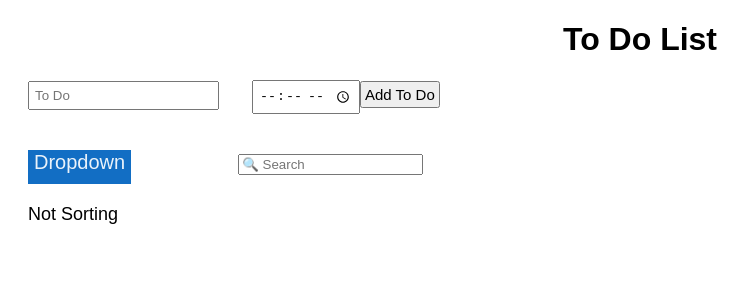
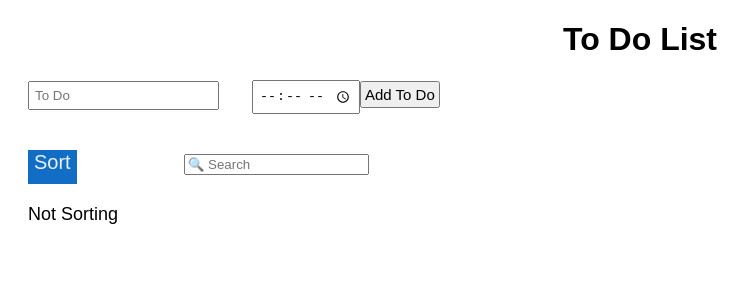
Before and after one commit to housemax77/todo-app-react, a React (Create React App) app: page / in a window 1280 px wide. Shown: the top 300 px of the page, without its empty margins (0-752 px from the left). Built offline with nearby package versions, Linux system fonts and the light colour scheme.

Commit message:
added saving on local storage

```diff
--- a/src/App.js
+++ b/src/App.js
@@ -5,13 +5,26 @@ import { CreateToDo } from "./CreateToDo";
 import { ToolBar } from "./ToolBar";
 
 export function App() {
+  function setNewStateAndLocalStorage(newToDos) {
+    const stringifiedToDoList = JSON.stringify(newToDos);
+    debugger;
+    localStorage.setItem("toDoList", stringifiedToDoList);
+    setToDos(newToDos);
+  }
+
+  function initialToDos() {
+    const toDos = localStorage.getItem("toDoList");
+    if (toDos === null) return [];
+    return JSON.parse(toDos);
+  }
   // contents of toDo input
   const [toDo, setToDo] = useState("");
   // contents of time input
   const [time, setTime] = useState("");
   // the list of todos already entered
-  const [toDos, setToDos] = useState([]);
+  const [toDos, setToDos] = useState(initialToDos());
   const [searchContent, setSearchContent] = useState("");
+
   const filteredToDos = toDos.filter((toDo) => {
     const includesSearchContent = toDo.toDo
       .toLowerCase()
@@ -23,12 +36,12 @@ export function App() {
     <>
       <Header />
       <CreateToDo
+        setNewStateAndLocalStorage={setNewStateAndLocalStorage}
         time={time}
         setTime={setTime}
         toDo={toDo}
         setToDo={setToDo}
         toDos={toDos}
-        setToDos={setToDos}
       />
       <ToolBar
         toDos={toDos}
@@ -36,6 +49,7 @@ export function App() {
         setSearchContent={setSearchContent}
       />
       <ToDoList
+        setNewStateAndLocalStorage={setNewStateAndLocalStorage}
         toDos={filteredToDos}
         setToDo={setToDo}
         setTime={setTime}
--- a/src/CreateToDo.js
+++ b/src/CreateToDo.js
@@ -4,19 +4,20 @@ export function CreateToDo(props) {
   const time = props.time;
   const toDo = props.toDo;
   const setToDo = props.setToDo;
-  const setToDos = props.setToDos;
   const setTime = props.setTime;
   const toDos = props.toDos;
   return (
     <form
       onSubmit={(event) => {
         event.preventDefault();
-        setToDos([
+        const toDosCopy = [
           ...toDos,
           { toDo: toDo, time: time, done: false, editing: false },
-        ]);
+        ];
+
         setToDo("");
         setTime("");
+        props.setNewStateAndLocalStorage(toDosCopy);
       }}
     >
       <input
--- a/src/ToolBar.js
+++ b/src/ToolBar.js
@@ -6,7 +6,7 @@ export function ToolBar(props) {
   return (
     <>
       <div className="dropdown">
-        <button className="dropbtn">Dropdown</button>
+        <button className="dropbtn">Sort</button>
         <div
           aria-label="Sort By Time Or To Do Dropdown"
           className="dropdown-content"
```
